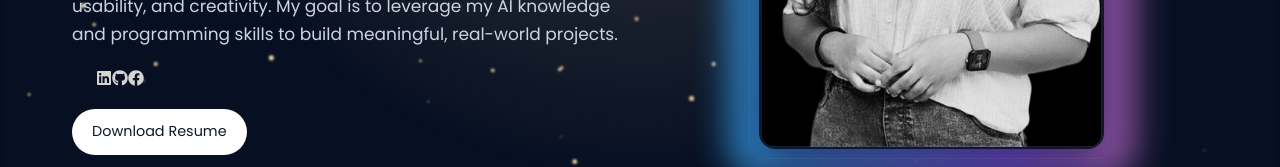
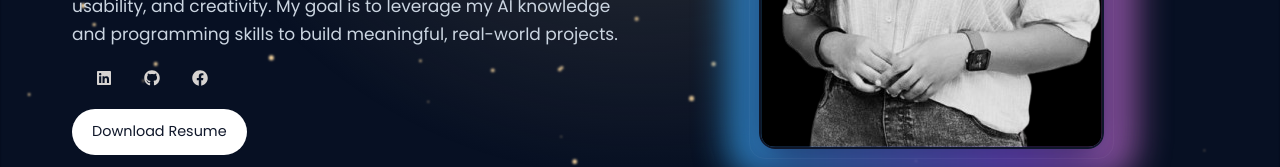
Before and after one commit to MeviniSL/My-Portfolio, a React (Vite) app: page / in a window 1280 px wide. Shown: the part 521-688 px from the top of the page. Built offline with nearby package versions, Linux system fonts and the light colour scheme.

Commit message:
update about section

```diff
--- a/src/components/CSS/Hero.css
+++ b/src/components/CSS/Hero.css
@@ -253,6 +253,7 @@
 .nav-icon {
   color: inherit;
   text-decoration: none;
+  padding-right: 2rem;
   display: inline-flex;
   align-items: center;
   justify-content: center;
--- a/src/components/Hero.jsx
+++ b/src/components/Hero.jsx
@@ -96,20 +96,20 @@ const Hero = () => {
               {HERO_CONTENT}
             </motion.p>
             <div className="navbar-actions" role="navigation" aria-label="social links">
-                    <a href="#" target="_blank" rel="noopener noreferrer" aria-label="LinkedIn" className="nav-icon">
+                    <a href="https://www.linkedin.com/in/mevini-silva-220b51286/" target="_blank" rel="noopener noreferrer" aria-label="LinkedIn" className="nav-icon">
                       <FaLinkedin />
                     </a>
-                    <a href="#" target="_blank" rel="noopener noreferrer" aria-label="GitHub" className="nav-icon">
+                    <a href="https://github.com/MeviniSL" target="_blank" rel="noopener noreferrer" aria-label="GitHub" className="nav-icon">
                       <FaGithub />
                     </a>
-                     <a href="#" target="_blank" rel="noopener noreferrer" aria-label="Facebook" className="nav-icon">
+                     <a href="https://www.facebook.com/share/1DuCdUVGcN/?mibextid=wwXIfr" target="_blank" rel="noopener noreferrer" aria-label="Facebook" className="nav-icon">
                       <FaFacebook />
                     </a>
                   </div>
 
             <motion.a
               variants={childVariants}
-              href="#"
+              href="/resume.pdf"
               target="_blank"
               rel="noopener noreferrer"
               download
```
